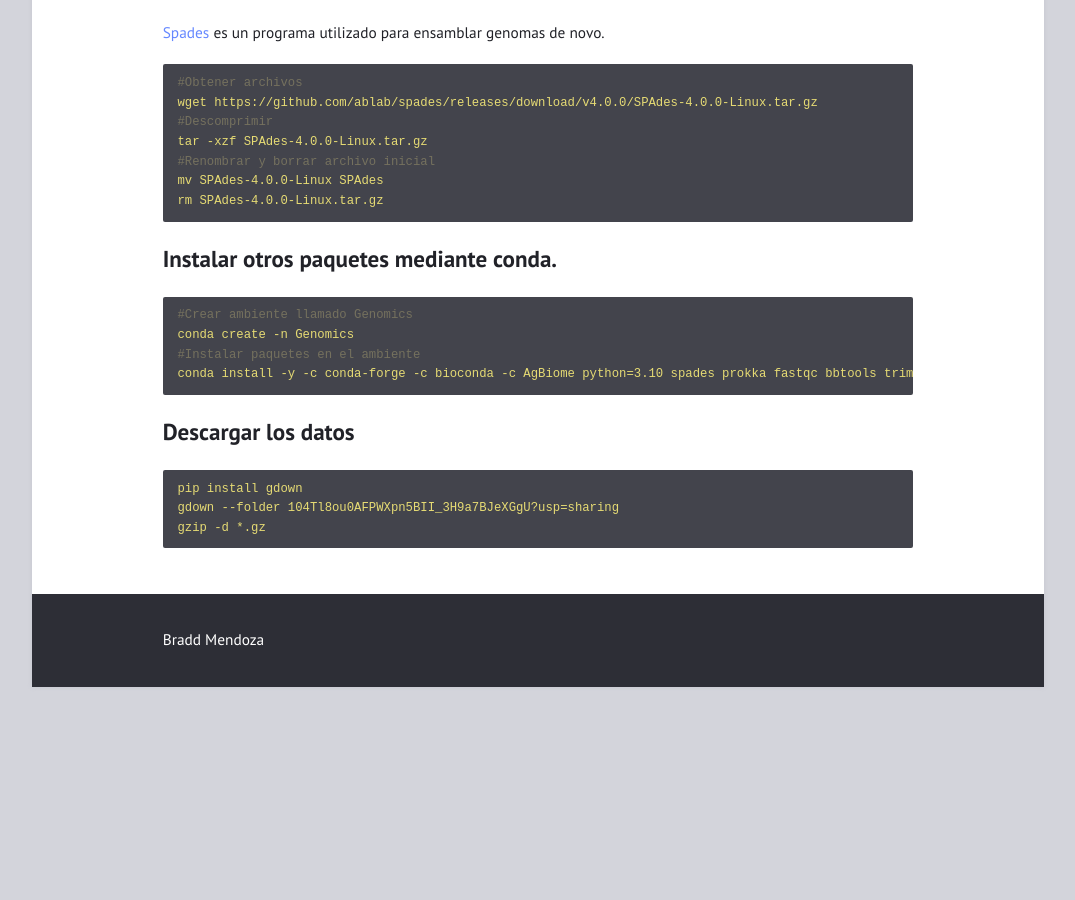
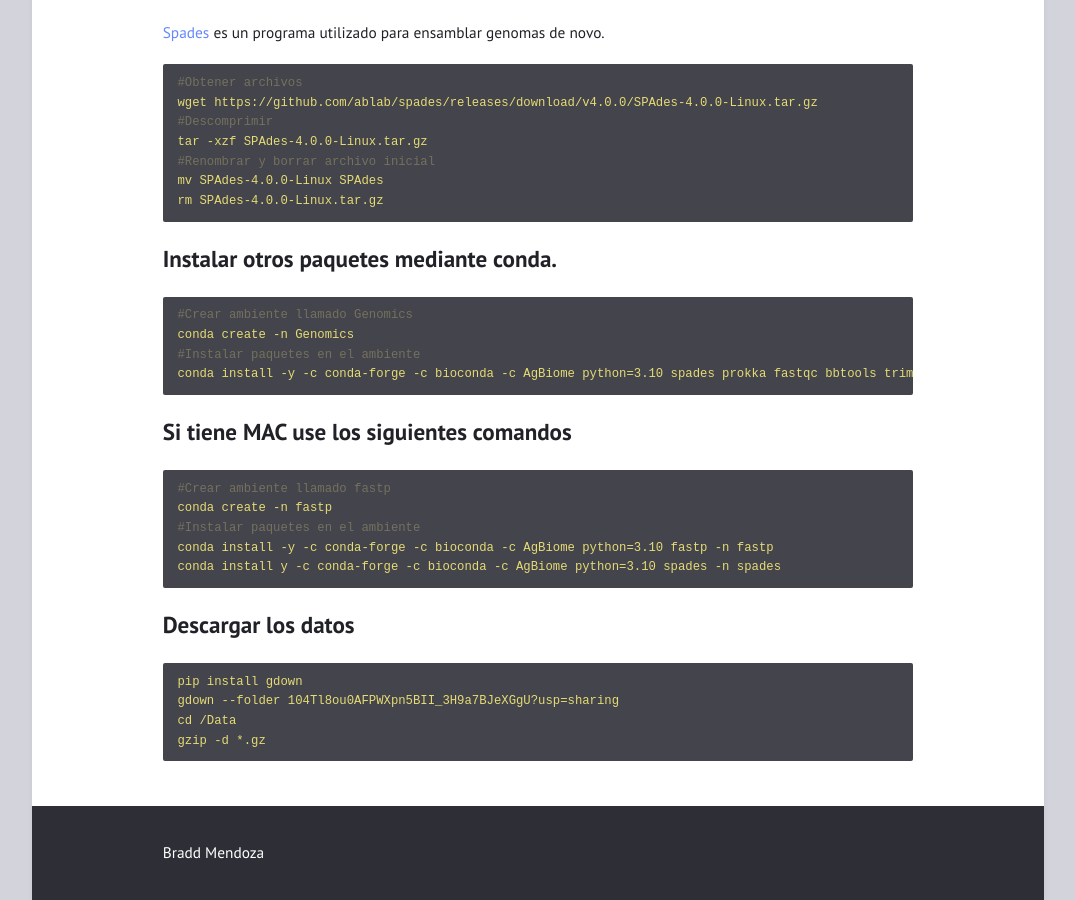
Before and after one commit to braddmg/GenPro, a Jekyll site: the page built from _posts/2024-07-14-Preparacion-de-ambiente-linux.md, in a window 1280 px wide and 900 px high, scrolled down 1027 px. Shown: the whole window, without its empty margins (102-1177 px from the left). Built offline with Jekyll 4.4.1, drawn with Linux system fonts in a browser that asks for light colours; before the commit the page ends 1714 px from its top, so only the background shows below that.

Commit message:
Update 2024-07-14-Preparacion-de-ambiente-linux.md

````diff
--- a/_posts/2024-07-14-Preparacion-de-ambiente-linux.md
+++ b/_posts/2024-07-14-Preparacion-de-ambiente-linux.md
@@ -60,9 +60,18 @@
 #Instalar paquetes en el ambiente
 conda install -y -c conda-forge -c bioconda -c AgBiome python=3.10 spades prokka fastqc bbtools trimmomatic quast fastp -n Genomics
 ```
+## Si tiene MAC use los siguientes comandos
+```yml
+#Crear ambiente llamado fastp
+conda create -n fastp
+#Instalar paquetes en el ambiente
+conda install -y -c conda-forge -c bioconda -c AgBiome python=3.10 fastp -n fastp
+conda install y -c conda-forge -c bioconda -c AgBiome python=3.10 spades -n spades
+```
 ## Descargar los datos
 ```yml
 pip install gdown
 gdown --folder 104Tl8ou0AFPWXpn5BII_3H9a7BJeXGgU?usp=sharing
+cd /Data
 gzip -d *.gz
 ```
````
